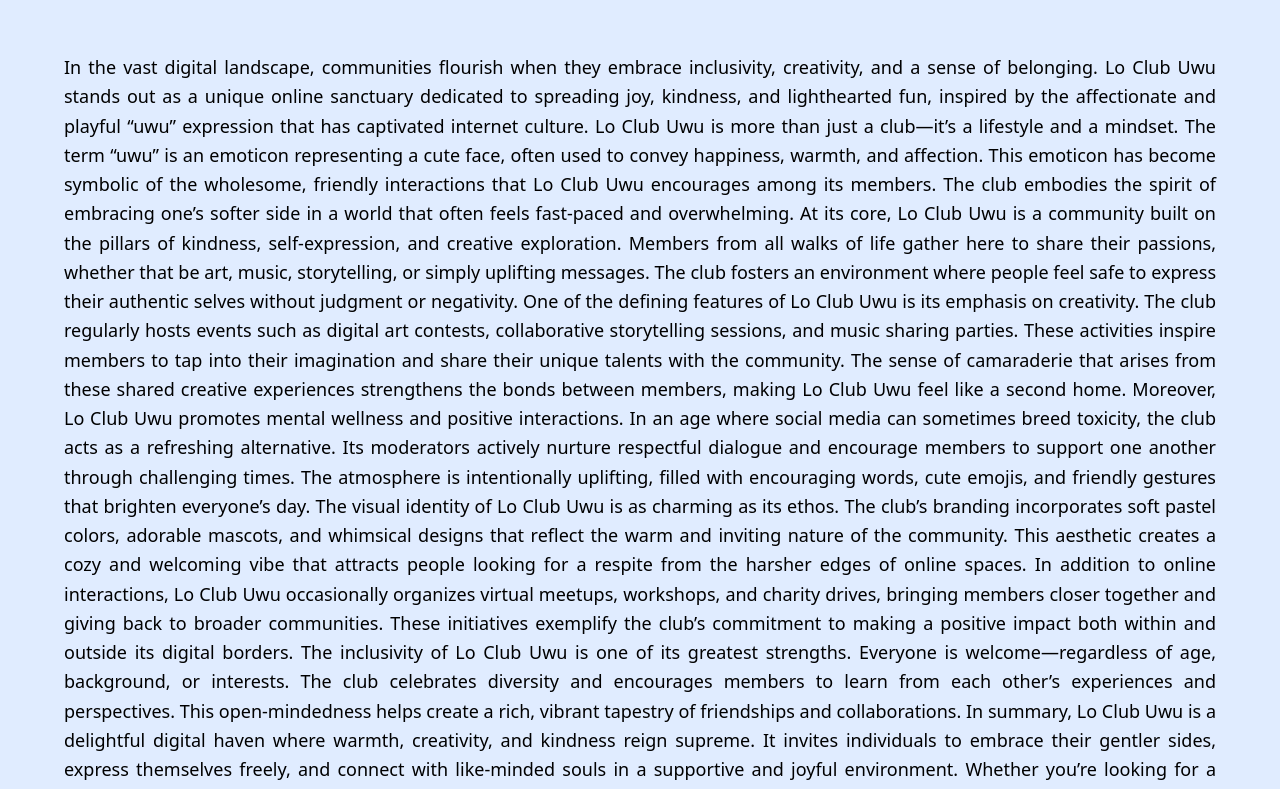
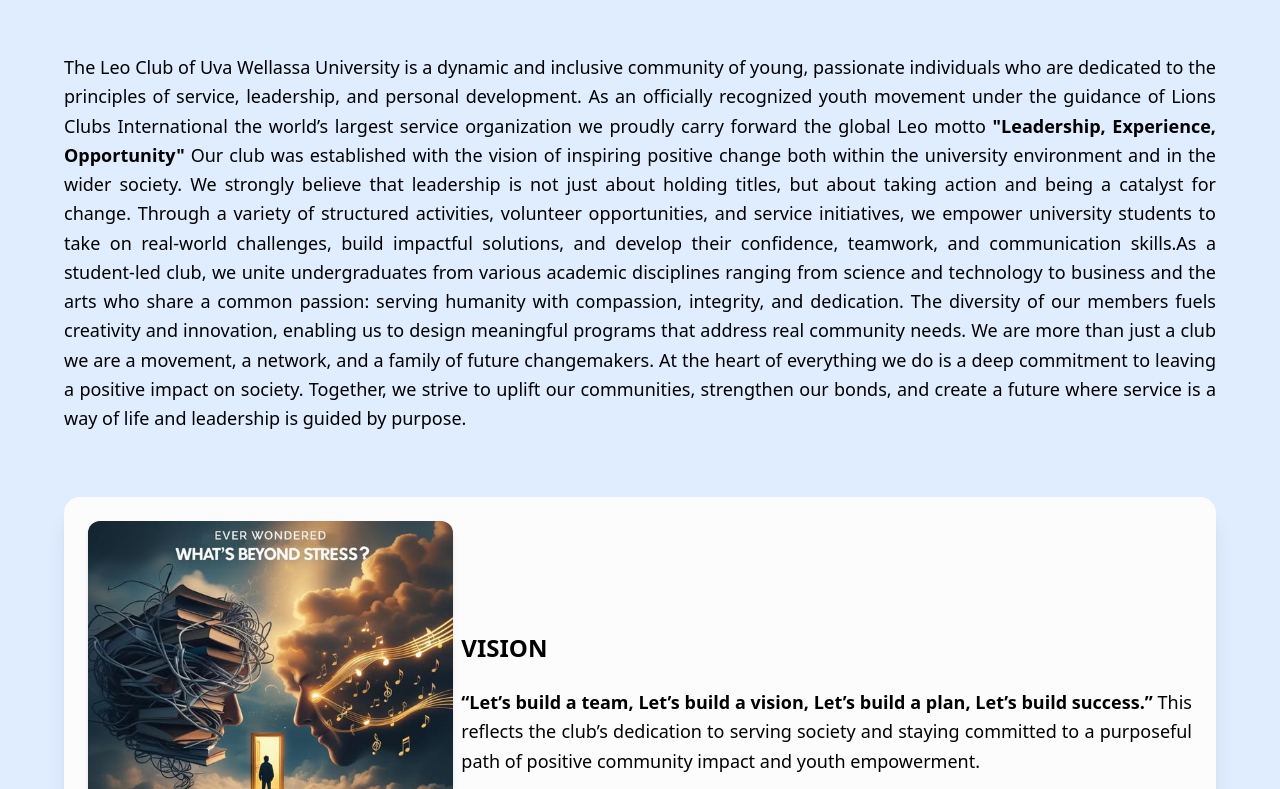
Before and after one commit to Nuwan-droid/leo-club-app, a React (Vite) app in the folder client/: page / in a window 1280 px wide. Shown: the part 1231-2020 px from the top of the page. Built offline with nearby package versions, Linux system fonts and the light colour scheme.

Commit message:
changed the content of the landing page

```diff
--- a/client/src/Components/Elements/Content.jsx
+++ b/client/src/Components/Elements/Content.jsx
@@ -11,56 +11,9 @@ function Content() {
 
       {/* Paragraph under the heading */}
       <p className="text-black text-lg leading-relaxed text-justify pt-8 mb-16 transition-all duration-500 ease-in-out">
-        In the vast digital landscape, communities flourish when they embrace
-        inclusivity, creativity, and a sense of belonging. Lo Club Uwu stands
-        out as a unique online sanctuary dedicated to spreading joy, kindness,
-        and lighthearted fun, inspired by the affectionate and playful “uwu”
-        expression that has captivated internet culture. Lo Club Uwu is more
-        than just a club—it’s a lifestyle and a mindset. The term “uwu” is an
-        emoticon representing a cute face, often used to convey happiness,
-        warmth, and affection. This emoticon has become symbolic of the
-        wholesome, friendly interactions that Lo Club Uwu encourages among its
-        members. The club embodies the spirit of embracing one’s softer side in
-        a world that often feels fast-paced and overwhelming. At its core, Lo
-        Club Uwu is a community built on the pillars of kindness,
-        self-expression, and creative exploration. Members from all walks of
-        life gather here to share their passions, whether that be art, music,
-        storytelling, or simply uplifting messages. The club fosters an
-        environment where people feel safe to express their authentic selves
-        without judgment or negativity. One of the defining features of Lo Club
-        Uwu is its emphasis on creativity. The club regularly hosts events such
-        as digital art contests, collaborative storytelling sessions, and music
-        sharing parties. These activities inspire members to tap into their
-        imagination and share their unique talents with the community. The sense
-        of camaraderie that arises from these shared creative experiences
-        strengthens the bonds between members, making Lo Club Uwu feel like a
-        second home. Moreover, Lo Club Uwu promotes mental wellness and positive
-        interactions. In an age where social media can sometimes breed toxicity,
-        the club acts as a refreshing alternative. Its moderators actively
-        nurture respectful dialogue and encourage members to support one another
-        through challenging times. The atmosphere is intentionally uplifting,
-        filled with encouraging words, cute emojis, and friendly gestures that
-        brighten everyone’s day. The visual identity of Lo Club Uwu is as
-        charming as its ethos. The club’s branding incorporates soft pastel
-        colors, adorable mascots, and whimsical designs that reflect the warm
-        and inviting nature of the community. This aesthetic creates a cozy and
-        welcoming vibe that attracts people looking for a respite from the
-        harsher edges of online spaces. In addition to online interactions, Lo
-        Club Uwu occasionally organizes virtual meetups, workshops, and charity
-        drives, bringing members closer together and giving back to broader
-        communities. These initiatives exemplify the club’s commitment to making
-        a positive impact both within and outside its digital borders. The
-        inclusivity of Lo Club Uwu is one of its greatest strengths. Everyone is
-        welcome—regardless of age, background, or interests. The club celebrates
-        diversity and encourages members to learn from each other’s experiences
-        and perspectives. This open-mindedness helps create a rich, vibrant
-        tapestry of friendships and collaborations. In summary, Lo Club Uwu is a
-        delightful digital haven where warmth, creativity, and kindness reign
-        supreme. It invites individuals to embrace their gentler sides, express
-        themselves freely, and connect with like-minded souls in a supportive
-        and joyful environment. Whether you’re looking for a place to share your
-        art, find inspiration, or simply enjoy some wholesome fun, Lo Club Uwu
-        welcomes you with open arms and an adorable “uwu” smile.
+        The Leo Club of Uva Wellassa University is a dynamic and inclusive community of young, passionate individuals who are dedicated to the principles of service, leadership, and personal development. As an officially recognized youth movement under the guidance of Lions Clubs International the world’s largest service organization we proudly carry forward the global Leo motto <span class="font-bold">"Leadership, Experience, Opportunity"</span>  Our club was established with the vision of inspiring positive change both within the university environment and in the wider society. We strongly believe that leadership is not just about holding titles, but about taking action and being a catalyst for change. Through a variety of structured activities, volunteer opportunities, and service initiatives, we empower university students to take on real-world challenges, build impactful solutions, and develop their confidence, teamwork, and communication skills.As a student-led club, we unite undergraduates from various academic disciplines ranging from science and technology to business and the arts who share a common passion: serving humanity with compassion, integrity, and dedication. The diversity of our members fuels creativity and innovation, enabling us to design meaningful programs that address real community needs.
+
+We are more than just a club we are a movement, a network, and a family of future changemakers. At the heart of everything we do is a deep commitment to leaving a positive impact on society. Together, we strive to uplift our communities, strengthen our bonds, and create a future where service is a way of life and leadership is guided by purpose.
       </p>
 
       {/* Image and second paragraph in styled card */}
@@ -77,12 +30,11 @@ function Content() {
         {/* Paragraph beside image */}
         <div className="w-full md:w-2/3 text-black text-lg leading-relaxed text-justify">
           <h1 className="uppercase text-2xl font-bold text-left mb-6">
-            Team Work
+            Vision
           </h1>
           <p>
-            Our team works tirelessly on a range of community projects — from
-            education to environmental sustainability — driven by our shared
-            values...
+           <span class="font-bold">“Let’s build a team, Let’s build a vision, Let’s build a plan, Let’s build success.” </span> This reflects the club’s dedication to serving society and staying committed to a purposeful path of positive community impact and youth empowerment.
+
           </p>
         </div>
       </div>
@@ -92,12 +44,13 @@ function Content() {
         {/* Paragraph beside image */}
         <div className="w-full md:w-2/3 text-black text-lg leading-relaxed text-justify">
           <h1 className="uppercase text-2xl font-bold text-left mb-8">
-            Team Work
+           Mission
           </h1>
           <p>
-            Our team works tirelessly on a range of community projects — from
-            education to environmental sustainability — driven by our shared
-            values...
+           To provide a unique platform for undergraduates of Uva Wellassa University to develop leadership skills, nurture their personalities, and foster meaningful changes within their communities through impactful service initiatives.To create a friendly environment that offers infinite leadership experiences and opportunities for young people, forming new bonds within the global Leo and Lions network while focusing on community service.
+
+In essence, the Leo Club of Uva Wellassa University aims to cultivate future leaders who are passionate about service, teamwork, and societal betterment, aligning with the broader Leo Club principles of leadership, experience, and opportunity.
+
           </p>
         </div>
 
```
